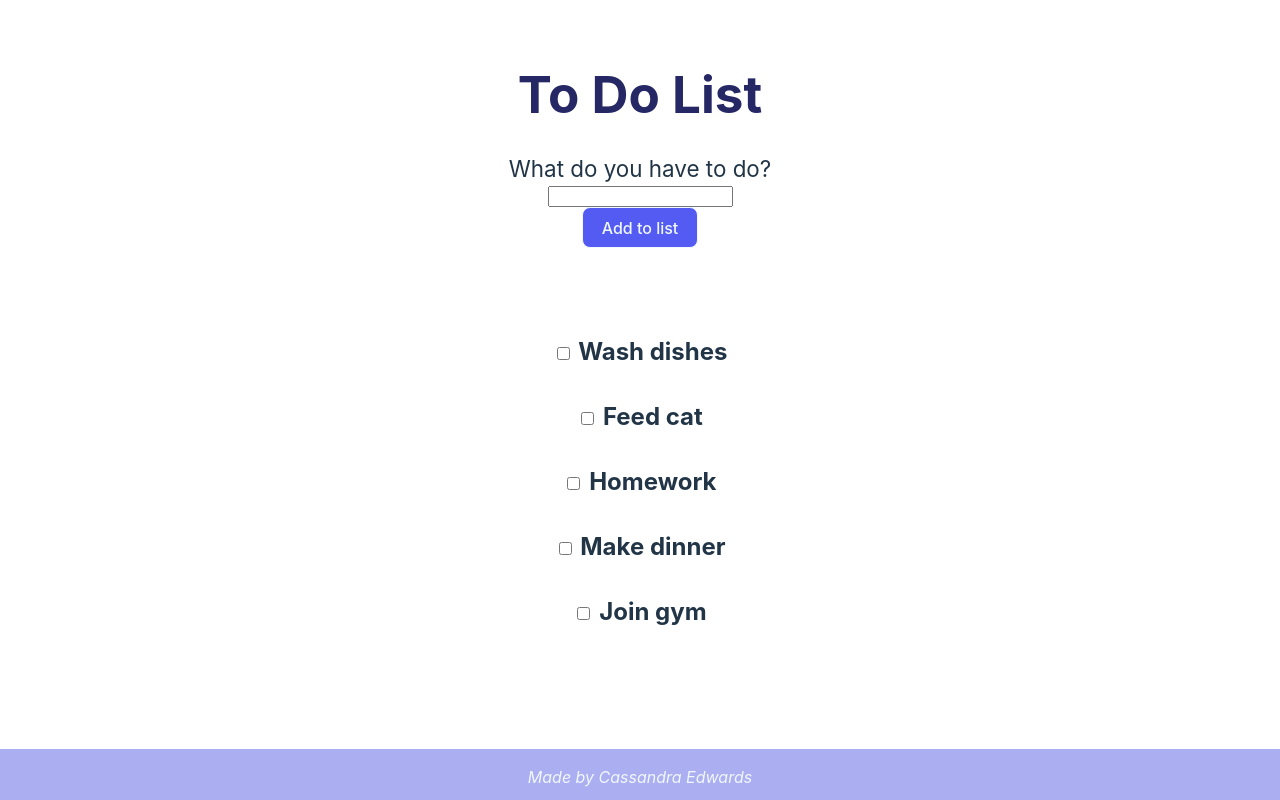
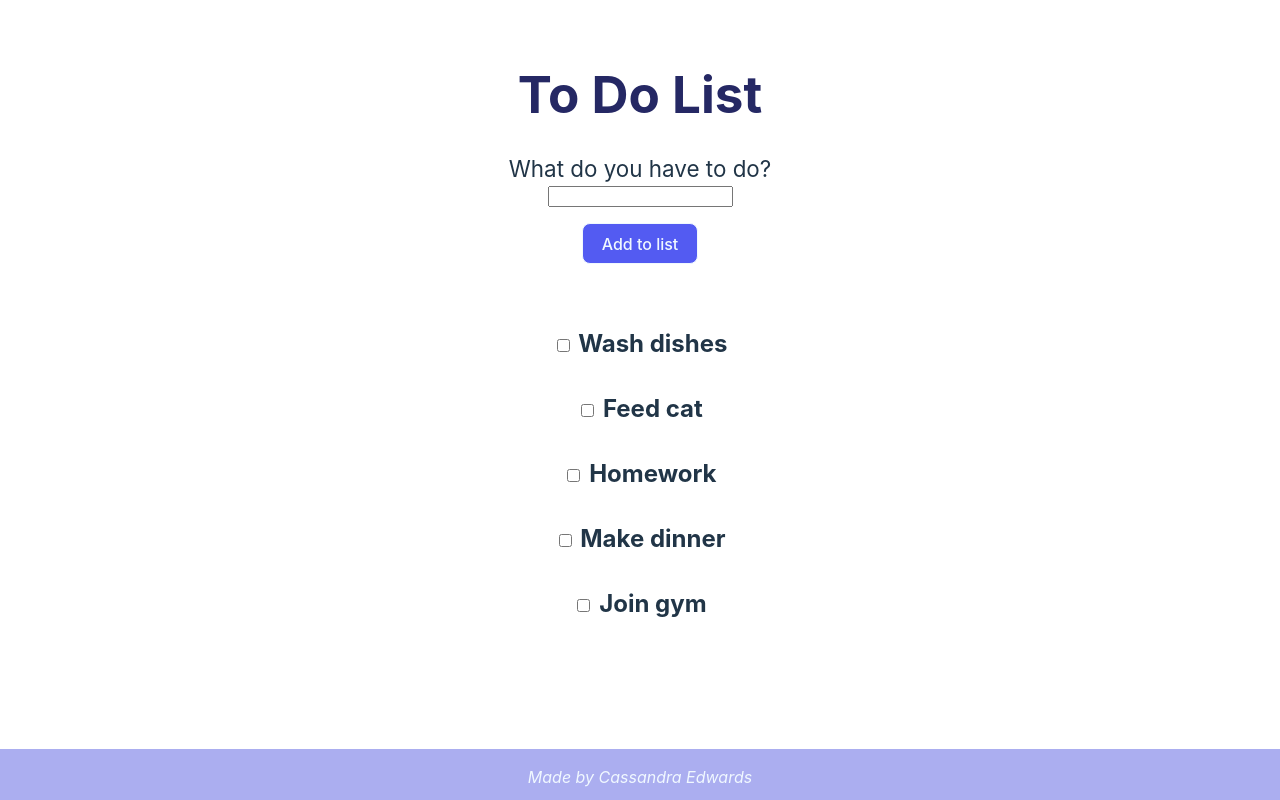
Before and after one commit to CassRai/react-todo-list, a React (Vite) app: page / in a window 1280 px wide. Built offline with nearby package versions, Linux system fonts and the light colour scheme.

Commit message:
formatting styling

```diff
--- a/src/App.css
+++ b/src/App.css
@@ -45,7 +45,7 @@
   font-family: Inter, system-ui, Avenir, Helvetica, Arial, sans-serif;
   font-weight: bold;
   font-size: 1.5em;
-  padding: 3em;
+  padding: 2em;
 }
 
 #indivCheckbox {
--- a/src/App.tsx
+++ b/src/App.tsx
@@ -19,7 +19,7 @@ function App() {
     <>
     <Header />
     <EnterField />
-    <Button />
+    <div id="button_section"><Button /></div>
 
     <form id="checkboxList" action="">
       {/** {} within here to show an object and that its not html */}
--- a/src/index.css
+++ b/src/index.css
@@ -81,3 +81,7 @@ footer {
   color: #213547;
   line-height: 1.1;
 }
+
+#button_section{
+  padding-top: 1em;
+}
```
